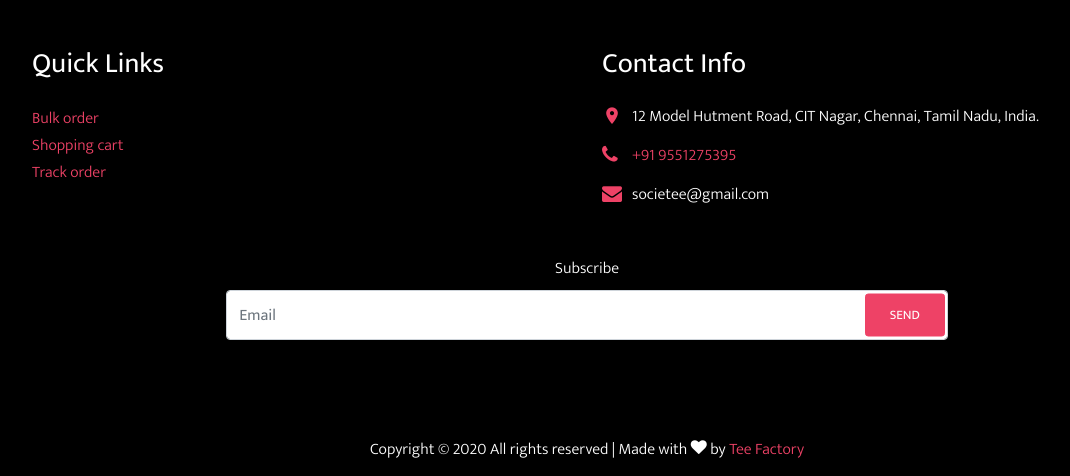
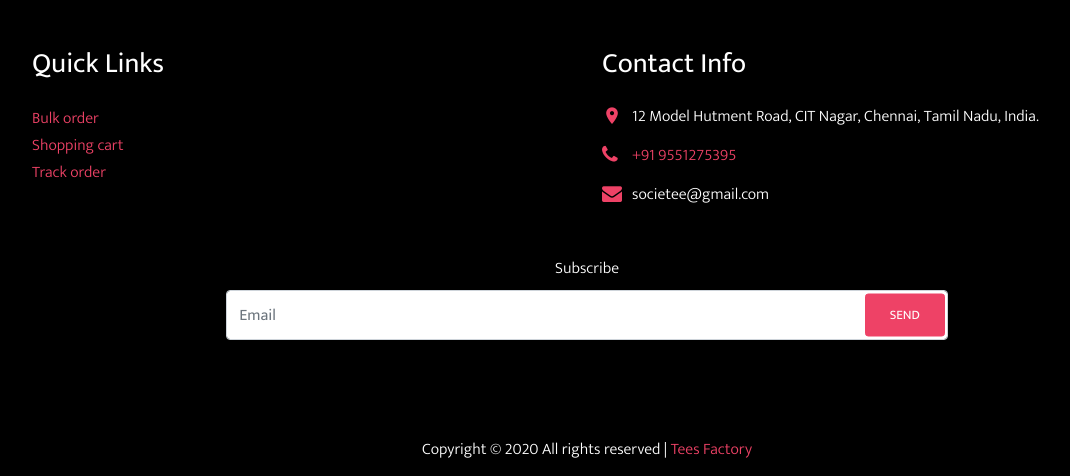
Before and after one commit to praveenvino39/website404, a Django app: page /auth/signup/ in a window 1280 px wide. Shown: the part 397-873 px from the top of the page, without its empty margins (53-1123 px from the left). Run offline with Django 3.2, Linux system fonts and the light colour scheme; some libraries are stand-ins or nearby versions; some web fonts are replaced.

Commit message:
Update base.html

```diff
--- a/homepage/templates/homepage/base.html
+++ b/homepage/templates/homepage/base.html
@@ -96,8 +96,8 @@
             <p>
                 Copyright ©
                 <script>document.write(new Date().getFullYear());</script>
-                All rights reserved | Made with <i class="icon-heart" aria-hidden="true"></i> by <a
-                    href="{% url 'homepage' %}" class="text-primary">Tee Factory</a>
+                All rights reserved | <a
+                    href="{% url 'homepage' %}" class="text-primary">Tees Factory</a>
             </p>
         </div>
         <div class="col-lg-12 col-md-12">
```
